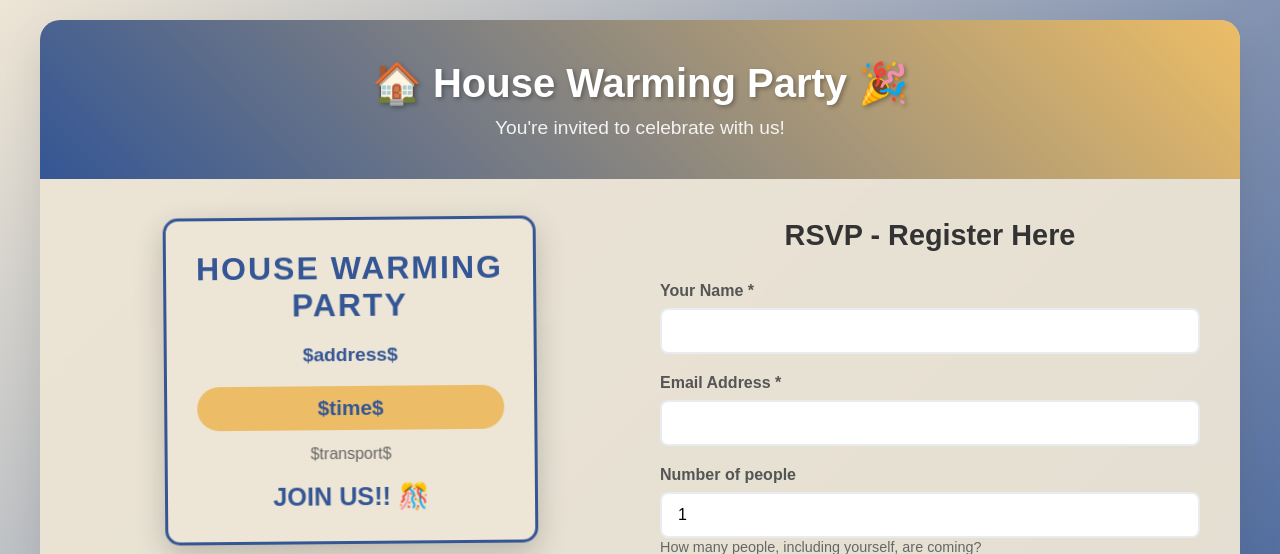
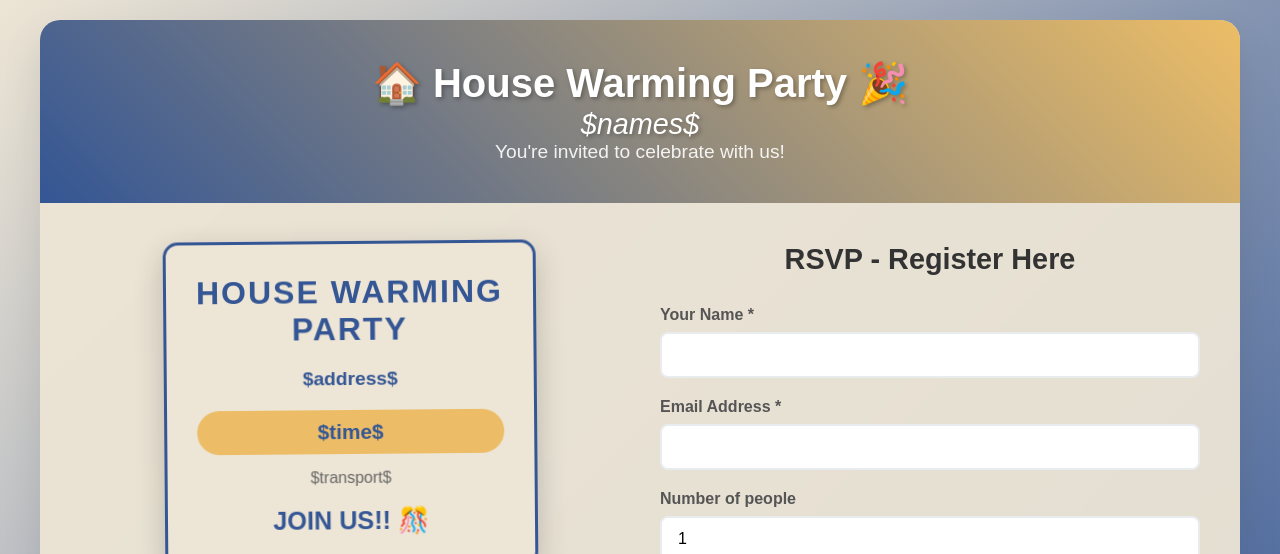
Before and after one commit to raulpenaguiao/housewarming_partyweb, a plain HTML site: page index.html in a window 1280 px wide. Shown: the top 554 px of the page. Drawn offline with Linux system fonts and the light colour scheme.

Commit message:
adding names

```diff
--- a/index.html
+++ b/index.html
@@ -10,6 +10,7 @@
     <div class="container">
         <div class="header">
             <h1>🏠 House Warming Party 🎉</h1>
+            <h1a>$names$</h1a>
             <p>You're invited to celebrate with us!</p>
         </div>
 
--- a/styles/styles.css
+++ b/styles/styles.css
@@ -31,8 +31,15 @@
 
         .header h1 {
             font-size: 2.5rem;
-            margin-bottom: 10px;
+            margin-bottom: 1px;
             text-shadow: 2px 2px 4px rgba(0, 0, 0, 0.3);
+        }
+
+        .header h1a {
+            font-size: 1.8rem;
+            font-style: italic;
+            margin-bottom: 8px;
+            text-shadow: 2px 2px 4px rgba(0, 0, 0, 0.3)
         }
 
         .header p {
```
